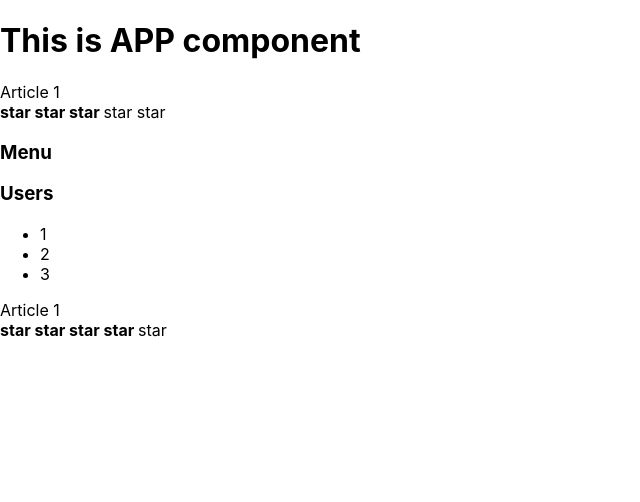
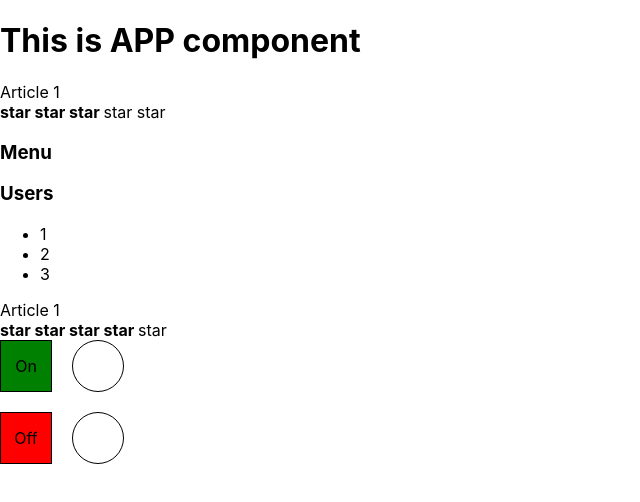
Before and after one commit to Aliaksandr91/Homework, a React (Create React App) app: page / in a window 1280 px wide. Shown: the top 502 px of the page, without its empty margins (0-640 px from the left). Built offline with nearby package versions, Linux system fonts and the light colour scheme.

Commit message:
feat: add HW green red

```diff
--- a/src/App.tsx
+++ b/src/App.tsx
@@ -2,6 +2,7 @@ import React from 'react';
 import './App.css';
 import Accordion from "./components/Accordion/Accordion";
 import {Rating} from "./components/Rating/Rating";
+import {OnOff} from "./components/onOff/OnOff";
 
 function App() {
     console.log('App rendering')
@@ -13,6 +14,8 @@ function App() {
             <Accordion titleValue={'Users'} collapsed={false}/>
             Article 1
             <Rating value={4}/>
+            <OnOff status={true}/>
+            <OnOff status={false}/>
         </div>
     )
 }
--- a/src/components/Accordion/Accordion.tsx
+++ b/src/components/Accordion/Accordion.tsx
@@ -1,26 +1,25 @@
 import React from "react";
+
 type AccordionPropsType = {
     titleValue: string,
     collapsed: boolean
 }
-function Accordion(props:AccordionPropsType) {
+
+function Accordion(props: AccordionPropsType) {
     console.log('Accordion rendering')
-    if (props.collapsed) {
-        return <div>
+    return (
+        <div>
             <AccordionTitle title={props.titleValue}/>
-        </div>
-    } else {
-        return <div>
-            <AccordionTitle title={props.titleValue}/>
-            <AccordionBody/>
-        </div>
-    }
+            {!props.collapsed && <AccordionBody/>}
+        </div>)
 
 }
+
 type AccordionTitlePropsType = {
     title: string
 }
-function AccordionTitle(props:AccordionTitlePropsType) {
+
+function AccordionTitle(props: AccordionTitlePropsType) {
     console.log('AccordionTitle rendering')
     return <h3>{props.title}</h3>
 }
@@ -35,4 +34,5 @@ function AccordionBody() {
         </ul>
     )
 }
+
 export default Accordion
--- a/src/components/Rating/Rating.tsx
+++ b/src/components/Rating/Rating.tsx
@@ -1,11 +1,13 @@
 import React from "react";
+
 type RatingPropsType = {
     value: 0 | 1 | 2 | 3 | 4 | 5
 }
 type StarPropsType = {
     selected: boolean
 }
-function Star(props:StarPropsType) {
+
+function Star(props: StarPropsType) {
     console.log('Star rendering')
     if (props.selected) {
         return <span><b>star </b></span>
@@ -14,73 +16,17 @@ function Star(props:StarPropsType) {
     }
 }
 
-export function Rating(props:RatingPropsType) {
+export function Rating(props: RatingPropsType) {
     console.log('Rating rendering')
-    if (props.value === 1) {
-        return (
-            <div>
-                <Star selected={true}/>
-                <Star selected={false}/>
-                <Star selected={false}/>
-                <Star selected={false}/>
-                <Star selected={false}/>
-            </div>
-        )
-    }
-    if (props.value === 2) {
-        return (
-            <div>
-                <Star selected={true}/>
-                <Star selected={true}/>
-                <Star selected={false}/>
-                <Star selected={false}/>
-                <Star selected={false}/>
-            </div>
-        )
-    }
-    if (props.value === 3) {
-        return (
-            <div>
-                <Star selected={true}/>
-                <Star selected={true}/>
-                <Star selected={true}/>
-                <Star selected={false}/>
-                <Star selected={false}/>
-            </div>
-        )
-    }
-    if (props.value === 4) {
-        return (
-            <div>
-                <Star selected={true}/>
-                <Star selected={true}/>
-                <Star selected={true}/>
-                <Star selected={true}/>
-                <Star selected={false}/>
-            </div>
-        )
-    }
-    if (props.value === 5) {
-        return (
-            <div>
-                <Star selected={true}/>
-                <Star selected={true}/>
-                <Star selected={true}/>
-                <Star selected={true}/>
-                <Star selected={true}/>
-            </div>
-        )
-    }
-    else {
-        return (
-            <div>
-                <Star selected={true}/>
-                <Star selected={false}/>
-                <Star selected={false}/>
-                <Star selected={false}/>
-                <Star selected={false}/>
-            </div>
-        )
-    }
+
+    return (
+        <div>
+            <Star selected={props.value > 0}/>
+            <Star selected={props.value > 1}/>
+            <Star selected={props.value > 2}/>
+            <Star selected={props.value > 3}/>
+            <Star selected={props.value > 4}/>
+        </div>
+    )
 
 }
--- /dev/null
+++ b/src/components/onOff/OnOff.css
@@ -0,0 +1,23 @@
+.container {
+    display: flex;
+}
+.block, .circle {
+    width: 50px;
+    height: 50px;
+    margin-bottom: 20px;
+    display: flex;
+    align-items: center;
+    justify-content: center;
+    border: 1px solid black;
+}
+.circle {
+    margin-left: 20px;
+    border-radius: 50%;
+}
+
+.green {
+    background-color: green;
+}
+.red {
+    background-color: red;
+}
--- /dev/null
+++ b/src/components/onOff/OnOff.tsx
@@ -0,0 +1,17 @@
+import React from "react";
+import './OnOff.css';
+type OnOffPropsType = {
+    status: boolean
+}
+
+export const OnOff = (props:OnOffPropsType) => {
+    console.log('OnOff rendering')
+    return (
+        <div className="container">
+            {props.status &&  <div className="block green">On</div>}
+            {!props.status &&  <div className="block red">Off</div>}
+
+            <div className="circle"></div>
+        </div>)
+
+}
```
